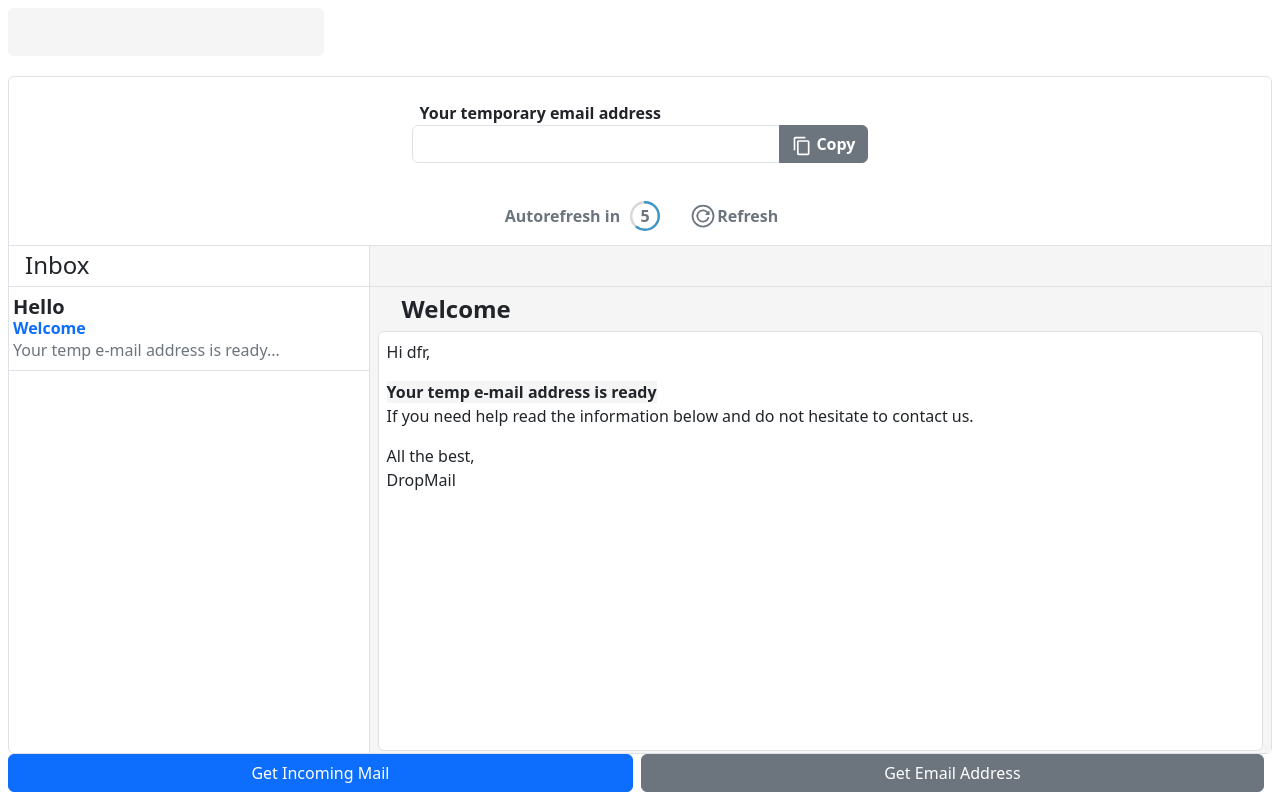
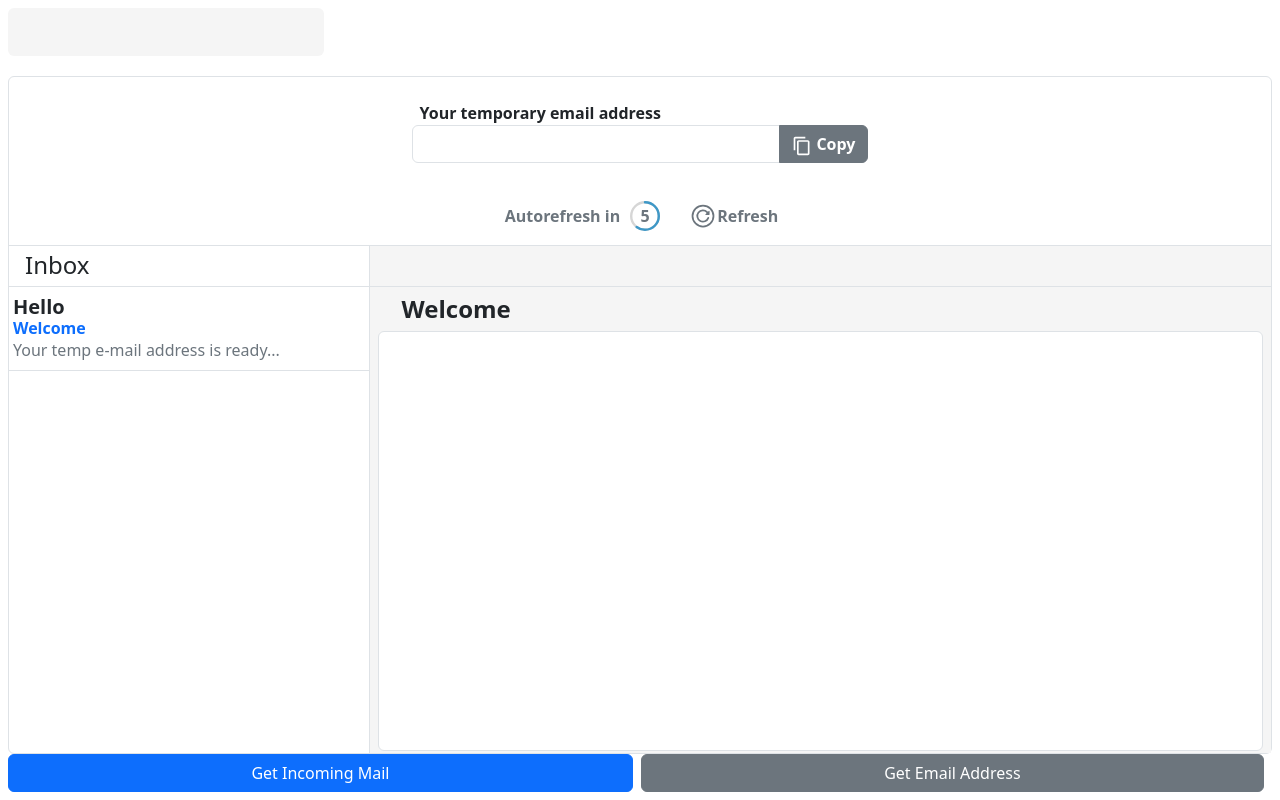
Before and after one commit to v1nni7/dropmail-challenge, a React (Vite) app: page / in a window 1280 px wide. Built offline with nearby package versions, Linux system fonts and the light colour scheme.

Commit message:
feat: get email and incoming emails

```diff
--- a/src/pages/Home.tsx
+++ b/src/pages/Home.tsx
@@ -6,6 +6,8 @@ import { getEmail, getIncomingMail } from "../services/api";
 
 export default function Home() {
   const [email, setEmail] = useState("");
+  const [emailIndex, setEmailIndex] = useState<any>(0);
+  const [incomingEmail, setIncomingEmail] = useState<any>([]);
 
   const getEmailAddress = async () => {
     const response = await getEmail();
@@ -16,17 +18,26 @@ export default function Home() {
   const getIncomingEmail = async () => {
     const response = await getIncomingMail();
 
-    console.log(response);
+    localStorage.setItem("incomingEmail", JSON.stringify(response.data));
+    setIncomingEmail(response.data.data.session.mails);
   };
 
   useEffect(() => {
     const userStorage = JSON.parse(localStorage.getItem("user") as string);
+    const mailStorage = JSON.parse(
+      localStorage.getItem("incomingEmail") as string
+    );
 
     if (!userStorage) {
       return;
     }
+    setEmail(userStorage.data.introduceSession.addresses[0].address);
 
-    setEmail(userStorage.data.introduceSession.addresses[0].address);
+    if (!mailStorage) {
+      return;
+    }
+
+    setIncomingEmail(mailStorage.data.session.mails);
   }, []);
 
   return (
@@ -83,6 +94,21 @@ export default function Home() {
             <h4 className="m-0">Inbox</h4>
           </div>
           <ul className="list-group">
+            {incomingEmail.map((item: any, index: number) => (
+              <li
+                key={index}
+                className="list-group-item rounded-0 border-0 border-bottom px-1"
+              >
+                <h5 className="fw-bold m-0">
+                  {item.headerSubject.slice(0, 30)}
+                  {item.headerSubject.length > 30 && "..."}
+                </h5>
+                <h6 className="fw-bold text-primary m-0">
+                  {item.headerFrom.split(" ")[0]}
+                </h6>
+                <p className="text-secondary m-0">{item.text}</p>
+              </li>
+            ))}
             <li className="list-group-item rounded-0 border-0 border-bottom px-1">
               <h5 className="fw-bold m-0">Hello</h5>
               <h6 className="fw-bold text-primary m-0">Welcome</h6>
@@ -98,18 +124,7 @@ export default function Home() {
           <div className="px-2 bg-secondary email-content">
             <h4 className="fw-bold py-2 mb-0 mx-4">Welcome</h4>
             <div className="bg-white p-2 rounded border">
-              <p>Hi dfr,</p>
-              <p className="fw-bold m-0">
-                <span className="bg-secondary">
-                  Your temp e-mail address is ready
-                </span>
-              </p>
-              <p>
-                If you need help read the information below and do not hesitate
-                to contact us.
-              </p>
-              <p className="m-0">All the best,</p>
-              <p>DropMail</p>
+              <div>{incomingEmail[emailIndex]?.text}</div>
             </div>
           </div>
         </div>
--- a/src/services/api.ts
+++ b/src/services/api.ts
@@ -58,7 +58,8 @@ async function getIncomingMail() {
               toAddr,
               downloadUrl,
               text,
-              headerSubject
+              headerSubject,
+              headerFrom
           }
         }
       }
```
